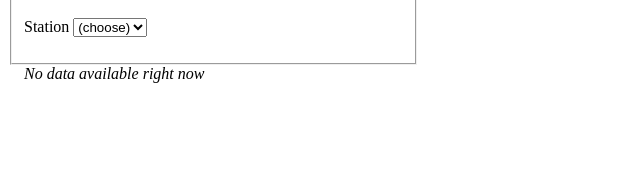
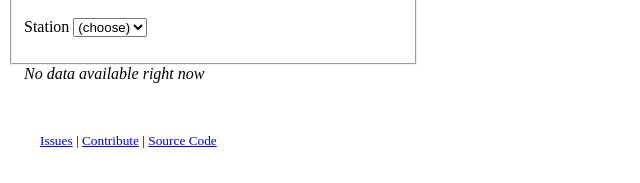
Before and after one commit to dpapathanasiou/ridepath-app, a plain HTML site: page index.html in a window 1280 px wide. Shown: the part 101-284 px from the top of the page, without its empty margins (0-640 px from the left). Drawn offline with Linux system fonts and the light colour scheme; no server answers.

Commit message:
License and links to source

```diff
--- a/index.html
+++ b/index.html
@@ -1,11 +1,13 @@
 <!doctype html>
 <html lang="en-US">
+
 <head>
   <meta charset="utf-8" />
   <meta name="viewport" content="width=device-width, initial-scale=1" />
   <title>Ride PATH</title>
   <link rel="stylesheet" href="/css/style.css" />
 </head>
+
 <body>
   <h1>Ride PATH</h1>
   <form>
@@ -22,5 +24,16 @@
   <div id="results" style="padding-left: 1em"></div>
   <script src="/js/network.js" defer></script>
   <script src="/js/processor.js" defer></script>
+
+  <footer>
+    <p style="padding: 2em">
+      <small>
+        <a href="http://github.com/dpapathanasiou/ridepath-app/issues">Issues</a> |
+        <a href="http://github.com/dpapathanasiou/ridepath-app#contribute">Contribute</a> |
+        <a href="http://github.com/dpapathanasiou/ridepath-app/">Source Code</a>
+      </small>
+    </p>
+  </footer>
 </body>
+
 </html>
```
Also changed, not shown: 1 other file. Lines whose indentation alone changed are shown as unchanged.
